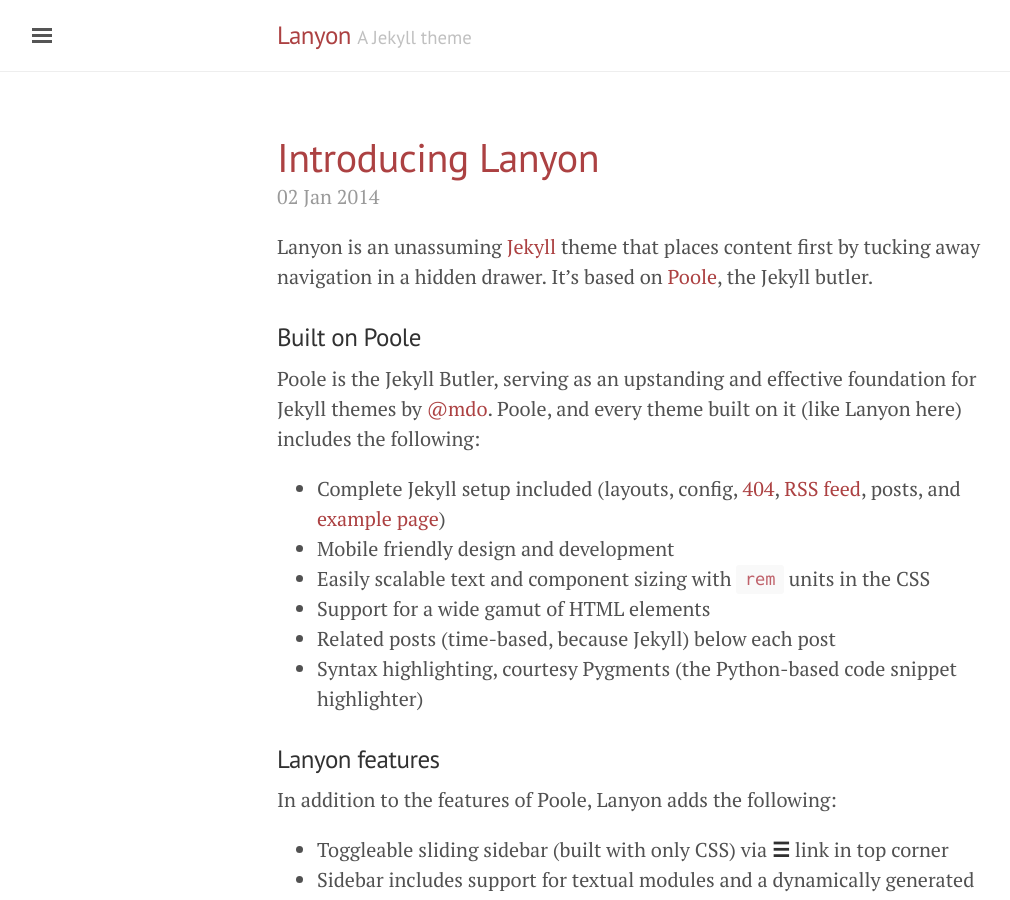
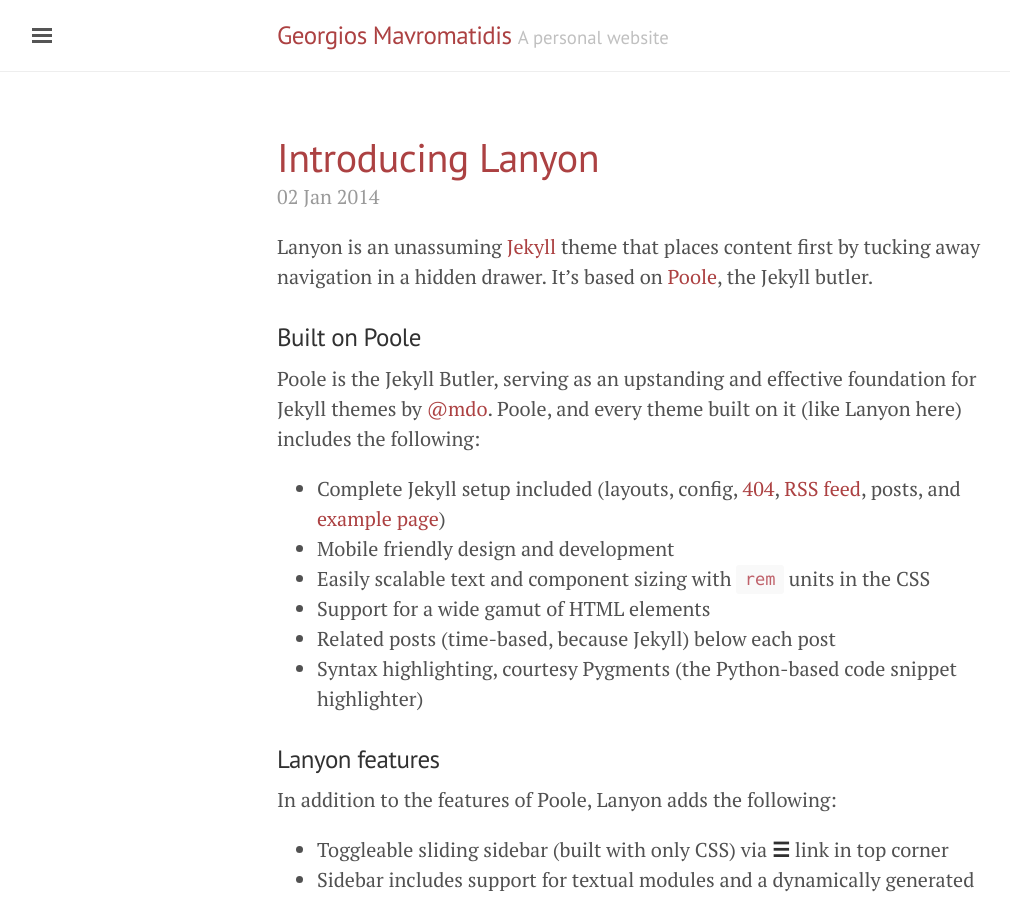
Before and after one commit to gmavrom33/gmavrom.github.io, a Jekyll site: the page built from index.html, in a window 1280 px wide and 900 px high. Shown: the whole window, without its empty margins (3-1013 px from the left). Built offline with Jekyll 4.4.1, drawn with Linux system fonts in a browser that asks for light colours; the list of posts is cut into pages by our own code.

Commit message:
Updated _config with my own data

```diff
--- a/_config.yml
+++ b/_config.yml
@@ -5,18 +5,18 @@
 # relative_permalinks: true
 
 # Setup
-title:               Lanyon
-tagline:             'A Jekyll theme'
-description:         'A reserved <a href="http://jekyllrb.com" target="_blank">Jekyll</a> theme that places the utmost gravity on content with a hidden drawer. Made by <a href="https://twitter.com/mdo" target="_blank">@mdo</a>.'
-url:                 http://lanyon.getpoole.com
+title:               Georgios Mavromatidis
+tagline:             'A personal website'
+description:         'PhD student in Urban Energy Systems at ETH Zurich'
+url:                 http://mavromatidis.me
 baseurl:             ''
 paginate:            5
 
 # About/contact
 author:
-  name:              Mark Otto
-  url:               https://twitter.com/mdo
-  email:             markdotto@gmail.com
+  name:              Georgios Mavromatidis
+  url:               https://twitter.com/gmavrom
+  email:             georgios.mavromatidis@gmail.com
 
 # Custom vars
 version:             1.0.0
```
